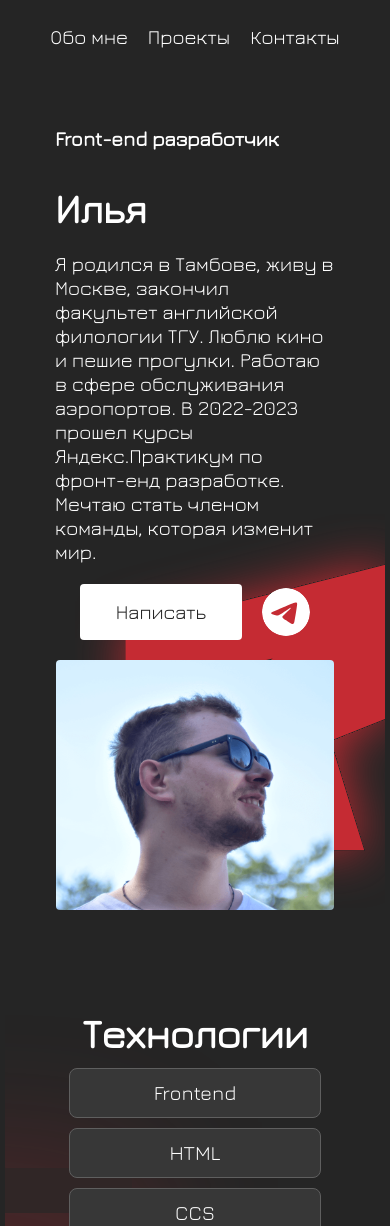
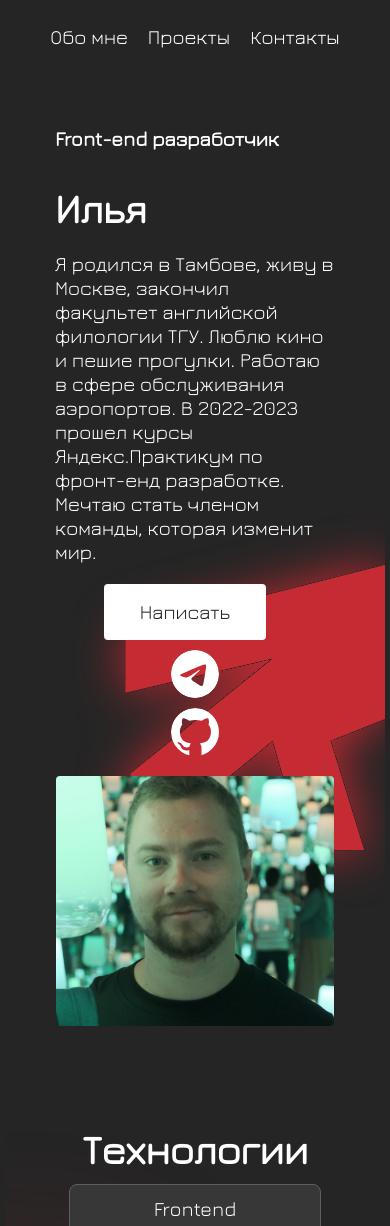
Before and after one commit to ilia-puchkov/portfolio-IP, a React app: page / in a window 390 px wide. Shown: the top 1226 px of the page. Built offline with nearby package versions, Linux system fonts and the light colour scheme; a web font is replaced by a local one.

Commit message:
fix: minor design updates
new avatar
new github link
carousel arrow position change

```diff
--- a/src/components/Intro/Intro.css
+++ b/src/components/Intro/Intro.css
@@ -48,8 +48,8 @@
 }
 
 .intro__photo {
-  width: 330px;
-  height: 350px;
+  width: 350px;
+  height: 320px;
   border-radius: 4px;
 }
 
@@ -66,6 +66,7 @@
   flex-wrap: wrap;
   align-items: center;
   margin-top: 20px;
+  gap: 10px;
 }
 
 .intro__links-button {
@@ -100,6 +101,11 @@
   transition: .4s linear;
 }
 
+.git-logo {
+  background-image: url(../../images/github-mark-white.svg);
+  background-size: cover;
+}
+
 .intro__links-logo:hover {
   cursor: pointer;
   box-shadow: 5px 5px #C52B33;
@@ -126,6 +132,9 @@
   .intro {
     padding: 0px 20px 0px;
   }
+  .intro__links {
+    flex-direction: column;
+  }
 }
 
 @media screen and (max-width: 400px) {
--- a/src/components/Intro/Intro.js
+++ b/src/components/Intro/Intro.js
@@ -1,4 +1,4 @@
-import introPhoto from '../../images/portfolio - avatar.png';
+import introPhoto from '../../images/avatar.jpg';
 import introBack from '../../images/intro-back.svg';
 
 function Intro() {
@@ -24,6 +24,7 @@ function Intro() {
               Написать
             </a>
             <a className='intro__links-logo' href='https://t.me/reras_suburbia' target='_blank'></a>
+            <a className='intro__links-logo git-logo' href='https://github.com/ilia-puchkov' target='_blank'></a>
           </div>
         </div>
         <img className='intro__photo' src={introPhoto} />
--- a/src/components/Projects/Projects.css
+++ b/src/components/Projects/Projects.css
@@ -28,7 +28,7 @@
 .arrow__right {
   position: absolute;
   bottom: 0;
-  right: calc(4% + 1px);
+  right: calc(1% + 1px);
   outline: 0;
   transition: all .5s;
   border-radius: 35px;
@@ -48,7 +48,7 @@
 .arrow__left {
   position: absolute;
   bottom: 0;
-  left: calc(4% + 1px);
+  left: calc(1% + 1px);
   outline: 0;
   transition: all .5s;
   border-radius: 35px;
@@ -86,6 +86,8 @@
   height: 25px;
 }
 
+
+
 @media screen and (max-width: 755px) {
   .projects {
     padding: 0 20px 0 20px;
--- a/src/components/Projects/Projects.js
+++ b/src/components/Projects/Projects.js
@@ -48,7 +48,7 @@ function Projects({ cards }) {
         itemClass='projects__card'
         containerClass='projects__carousel'
         sliderClass='test'
-        dotListClass='test'
+        dotListClass='test dot-list'
         showDots={true}
         customRightArrow={<CustomRightArrow />}
         customLeftArrow={<CustomLeftArrow />}
```
Also changed, not shown: src/images/GitHub-Mark.png (added), src/images/avatar.jpg (added), src/images/git-logo.png (added), src/images/github-logo.svg (added), src/images/github-mark-white.svg (added).
